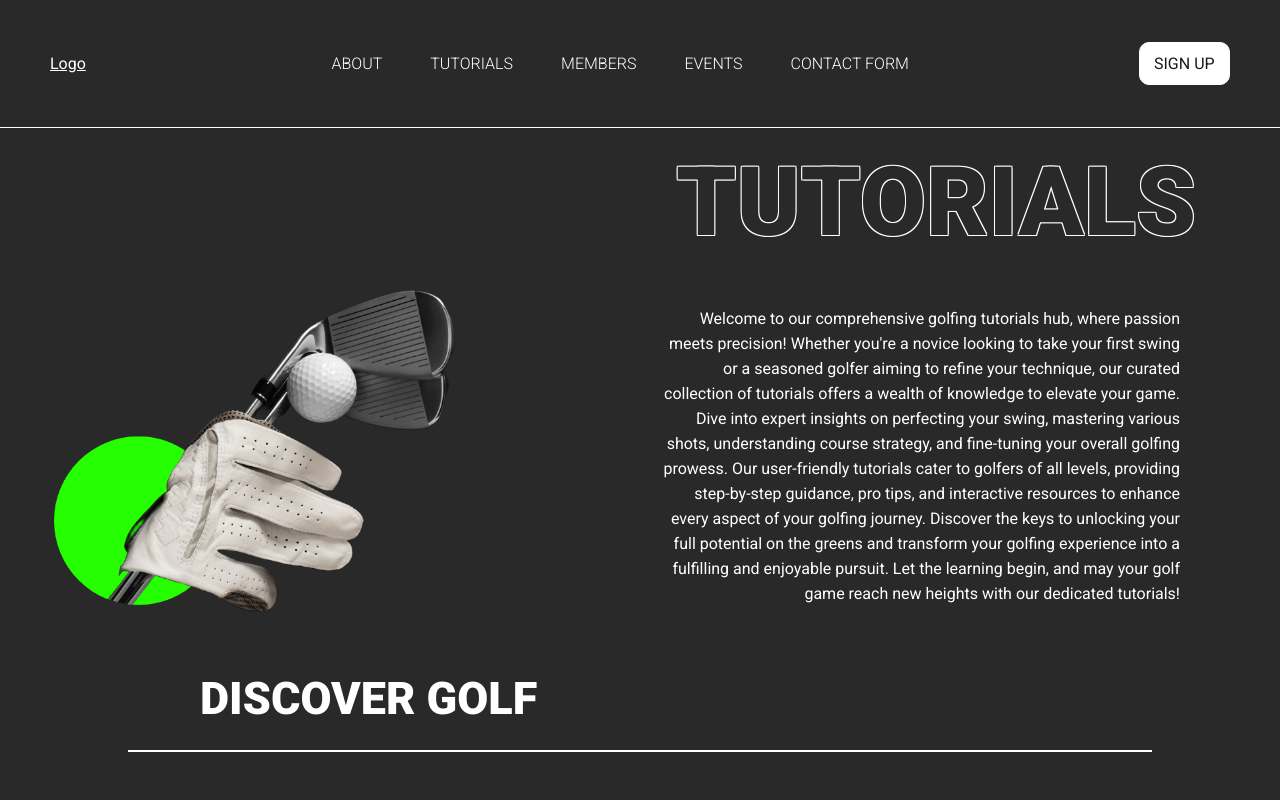
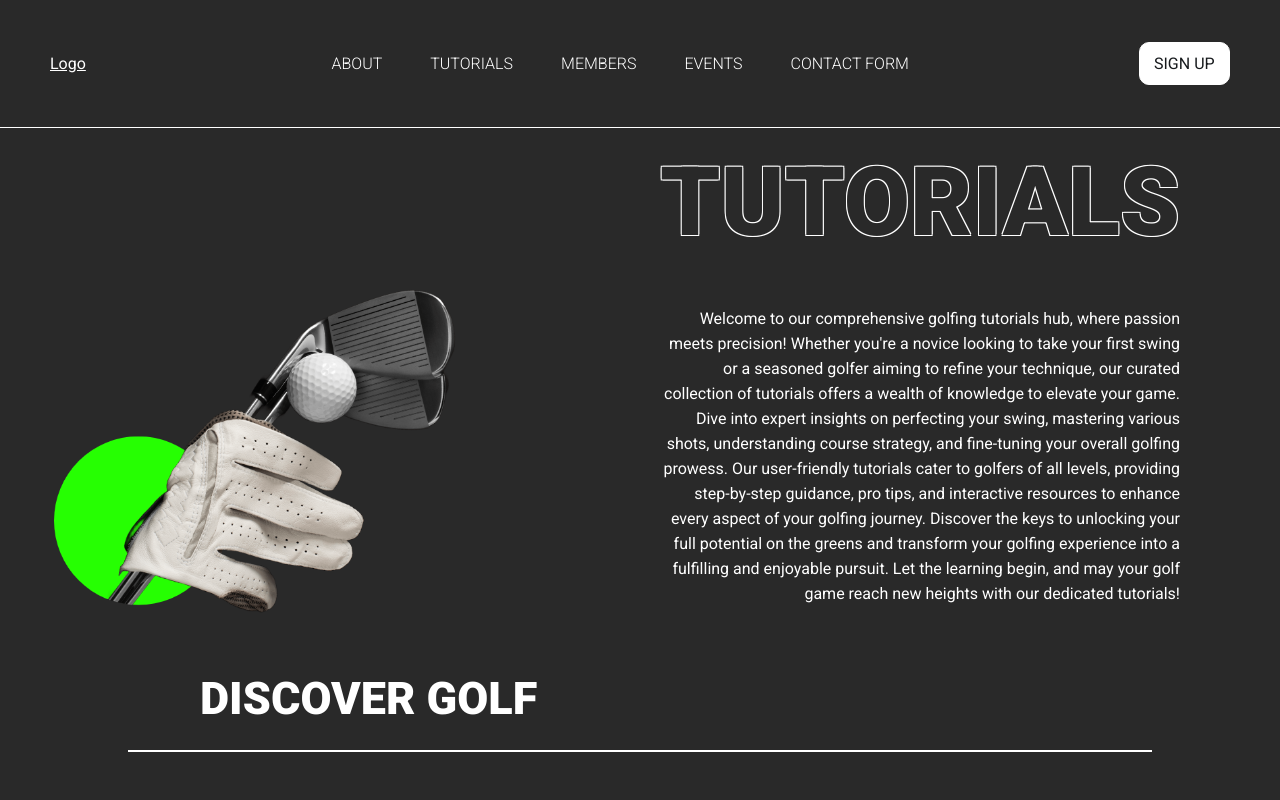
Before and after one commit to lucasdelvillar/ubc-golf, a React (Create React App) app: page /tutorials in a window 1280 px wide. Shown: the top 800 px of the page. Built offline with nearby package versions, Linux system fonts and the light colour scheme.

Commit message:
Fixed spacing

```diff
--- a/src/index.css
+++ b/src/index.css
@@ -82,7 +82,6 @@ hr {
      1px -1px 0 #fff,
     -1px  1px 0 #fff,
      1px  1px 0 #fff; /* Shadow offsets and color to create the white outline effect */
-  margin-right: -1rem; /* gets rid of letter spacing at end of the word*/
 }
 
 
```
